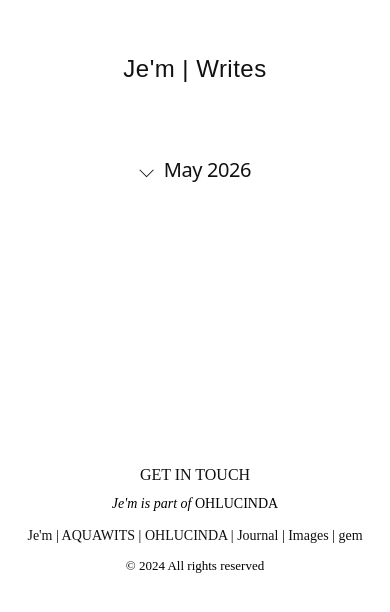
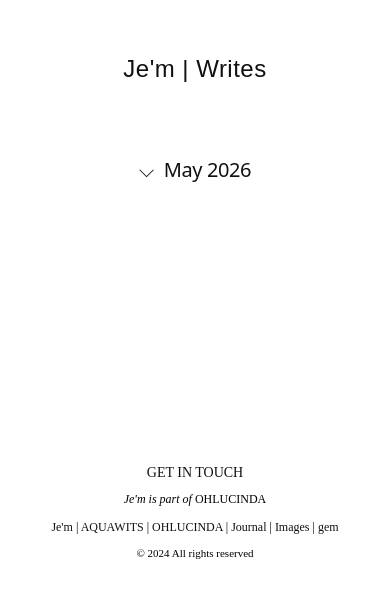
Before and after one commit to ohlucinda/ohlucinda-mobile, a Jekyll site: the page built from index.html, in a window 390 px wide. Shown: the top 612 px of the page. Built offline with Jekyll 4.4.1, drawn with Linux system fonts in a browser that asks for light colours; some web fonts are replaced.

Commit message:
Update style.css

```diff
--- a/assets/style.css
+++ b/assets/style.css
@@ -163,6 +163,23 @@ img {
   text-align: center;
 }
 
+  .touch {
+  font-size: 14px;
+}
+
+.part {
+  font-size: 12px;
+}
+
+.links {
+  font-size: 12px;
+  line-height: 2;
+  word-break: break-word;
+}
+
+.copyright {
+  font-size: 11px;
+}
   .links {
     line-height: 2;
     word-break: break-word;
```
